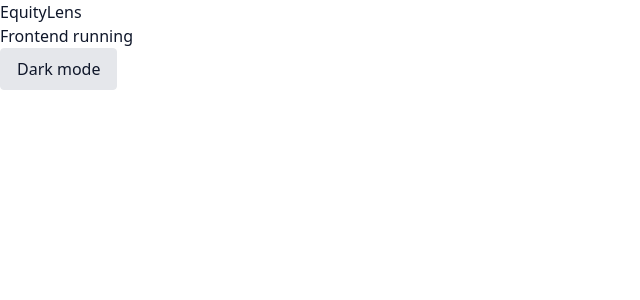
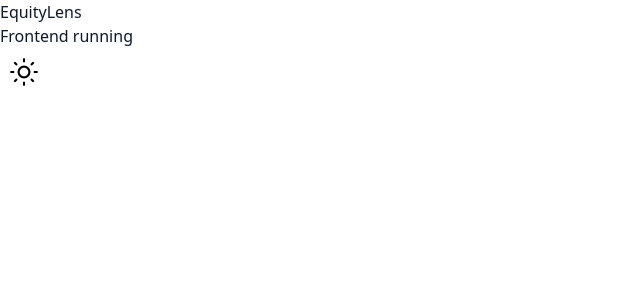
Before and after one commit to COS301-SE-2026/Equity-Lens, a React (Vite) app in the folder frontend/: page / in a window 1280 px wide. Shown: the top 300 px of the page, without its empty margins (0-640 px from the left). Built offline with nearby package versions, Linux system fonts and the light colour scheme.

Commit message:
JKH: Added icons to show if light or dark mode is selected/being used

```diff
--- a/frontend/src/components/common/ThemeToggle/ThemeToggle.jsx
+++ b/frontend/src/components/common/ThemeToggle/ThemeToggle.jsx
@@ -5,11 +5,12 @@ function ThemeToggle() {
   const { dark, toggle } = useTheme()
 
   return (
-    <button
-      onClick={toggle}
-      className="px-4 py-2 border rounded bg-gray-200 hover:bg-gray-300"
-    >
-      {dark ? 'Light mode' : 'Dark mode'}
+    <button onClick={toggle} className="p-2">
+      <img
+        src={dark ? '/assets/dark.png' : '/assets/light.png'}
+        alt={dark ? 'Switch to light mode' : 'Switch to dark mode'}
+        className="w-8 h-8"
+      />
     </button>
   )
 }
```
Also changed, not shown: frontend/public/assets/dark.png (added), frontend/public/assets/light.png (added).
